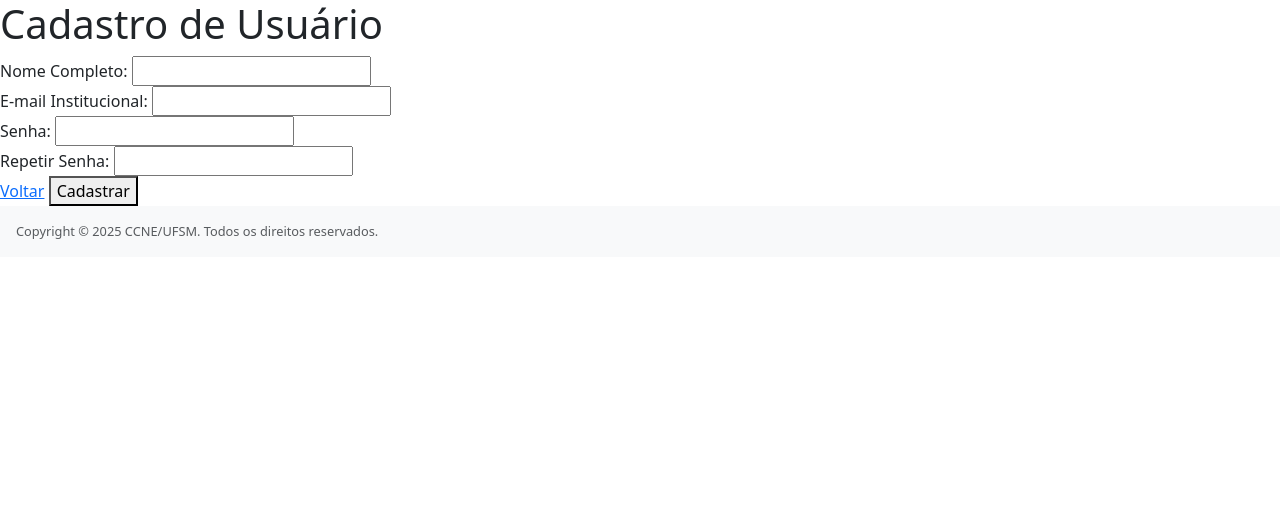
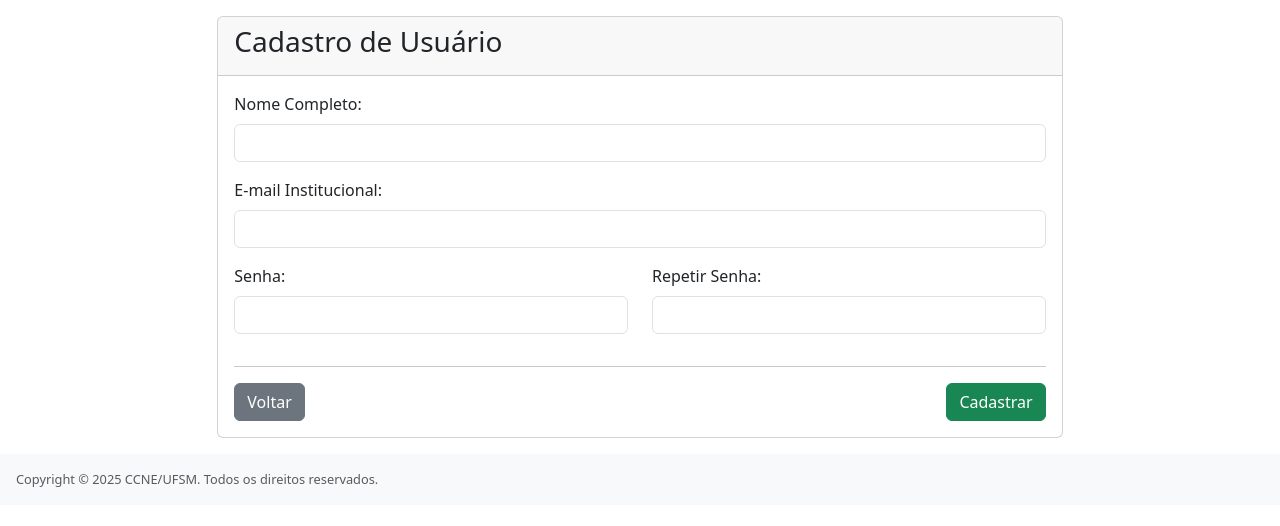
Before and after one commit to mika-font/projeto-institucional-ccne, a PHP site: page /programacao/forms/form_user.php in a window 1280 px wide. Shown: the top 526 px of the page. Run offline with PHP 8.4, Linux system fonts and the light colour scheme.

Commit message:
Adição de navbar e footer parte 2 e estilização do formulário de usuários

```diff
--- a/forms/form_user.php
+++ b/forms/form_user.php
@@ -56,75 +56,92 @@ $type = $user_editing['tipo'] ?? 0;
 </head>
 
 <body>
-    <?php if(isset($_SESSION['id_user'])) {
+    <?php if (isset($_SESSION['id_user'])) {
         include_once(__DIR__ . '/../templates/header.php');
     } ?>
 
     <main>
+        <div class="row justify-content-center">
+            <div class="col-md-8 mt-3 mb-3">
+                <div class="card">
+                    <div class="card-header">
+                        <h3><?= $edit_mode ? 'Alteração' : 'Cadastro' ?> de Usuário</h3>
+                    </div>
+                    <div class="card-body">
                         <form action="../processes/process_user.php" method="post">
-            <h1><?= $edit_mode ? 'Alteração' : 'Cadastro' ?> de Usuário</h1>
 
                             <?php if ($edit_mode): ?>
-                <input type="hidden" name="id" value="<?= htmlspecialchars($id_user) ?>">
+                                <input type="hidden" name="id_user" value="<?= htmlspecialchars($id_user) ?>">
                             <?php endif; ?>
 
-            <label for="name">Nome Completo:</label>
-            <input type="text" id="name" name="name" value="<?= htmlspecialchars($name) ?>" required><br>
+                            <div class="mb-3">
+                                <label for="name" class="form-label">Nome Completo:</label>
+                                <input type="text" class="form-control" id="name" name="name" value="<?= htmlspecialchars($name) ?>" required>
+                            </div>
 
-            <label for="email">E-mail Institucional:</label>
-            <input type="email" id="email" name="email" value="<?= htmlspecialchars($email) ?>" required><br>
+                            <div class="mb-3">
+                                <label for="email" class="form-label">E-mail Institucional:</label>
+                                <input type="email" class="form-control" id="email" name="email" value="<?= htmlspecialchars($email) ?>" required>
+                            </div>
 
-            <label for="password">Senha:</label>
-            <input type="password" id="password" name="password" <?= !$edit_mode ? 'required' : '' ?>><br>
+                            <div class="row">
+                                <div class="col-md-6 mb-3">
+                                    <label for="password" class="form-label">Senha:</label>
+                                    <input type="password" class="form-control" id="password" name="password" <?= !$edit_mode ? 'required' : '' ?>>
                                     <?php if ($edit_mode): ?>
-                <small>Deixe em branco para não alterar a senha.</small><br>
+                                        <div class="form-text">Deixe em branco para não alterar a senha.</div>
                                     <?php endif; ?>
+                                </div>
+                                <div class="col-md-6 mb-3">
+                                    <label for="repeat_password" class="form-label">Repetir Senha:</label>
+                                    <input type="password" class="form-control" id="repeat_password" name="repeat_password" <?= !$edit_mode ? 'required' : '' ?>>
+                                </div>
+                            </div>
 
-            <label for="repeat_password">Repetir Senha:</label>
-            <input type="password" id="repeat_password" name="repeat_password" <?= !$edit_mode ? 'required' : '' ?>><br>
-
-            <?php
-            // Caso 1: O usuário logado é um Gerente E ele está editando o perfil de OUTRA PESSOA.
-            if (isset($_SESSION['type']) && $_SESSION['type'] == RULE_GERENTE && $_SESSION['id_user'] != $id_user) :
-            ?>
-                <label for="type">Tipo de Usuário:</label>
-                <select id="type" name="type" required>
+                            <?php // Caso 1: O usuário logado é um Gerente E ele está editando o perfil de OUTRA PESSOA.
+                            if (isset($_SESSION['type']) && $_SESSION['type'] == RULE_GERENTE && $edit_mode && $_SESSION['id_user'] != $id_user) : ?>
+                                <div class="mb-3">
+                                    <label for="type" class="form-label">Tipo de Usuário:</label>
+                                    <select class="form-select" id="type" name="type" required>
                                         <option value="<?= RULE_ESTUDANTE ?>" <?= $type == RULE_ESTUDANTE ? 'selected' : '' ?>>Estudante</option>
                                         <option value="<?= RULE_ORIENTADOR ?>" <?= $type == RULE_ORIENTADOR ? 'selected' : '' ?>>Orientador</option>
                                         <option value="<?= RULE_DIRECAO ?>" <?= $type == RULE_DIRECAO ? 'selected' : '' ?>>Direção</option>
                                         <option value="<?= RULE_FINANCEIRO ?>" <?= $type == RULE_FINANCEIRO ? 'selected' : '' ?>>Financeiro</option>
                                         <option value="<?= RULE_GERENTE ?>" <?= $type == RULE_GERENTE ? 'selected' : '' ?>>Gerente</option>
                                     </select>
-                <br>
-
+                                </div>
                             <?php
                             // Caso 2: O usuário logado é um Gerente E ele está editando A SI MESMO.
-            elseif (isset($_SESSION['type']) && $_SESSION['type'] == RULE_GERENTE && $_SESSION['id_user'] == $id_user) :
-            ?>
-                <label for="type">Tipo de Usuário:</label>
-                <select id="type" name="type_disabled" disabled>
+                            elseif (isset($_SESSION['type']) && $_SESSION['type'] == RULE_GERENTE && $edit_mode && $_SESSION['id_user'] == $id_user) : ?>
+                                <div class="mb-3">
+                                    <label for="type" class="form-label">Tipo de Usuário:</label>
+                                    <select class="form-select" id="type" name="type_disabled" disabled>
                                         <option>Gerente</option>
                                     </select>
                                     <input type="hidden" name="type" value="<?= RULE_GERENTE ?>">
-                <br>
-                <small>O Gerente Master não pode alterar o seu próprio nível de acesso.</small>
-                <br>
-
-            <?php
-            // Caso 3: Outros usuários (não-gerentes) ou um novo cadastro público.
-            else:
-            ?>
+                                    <div class="form-text">O Gerente Master não pode alterar o seu próprio nível de acesso.</div>
+                                </div>
+                            <?php else: ?>
                                 <input type="hidden" name="type" value="<?= htmlspecialchars($type) ?>">
                             <?php endif; ?>
 
-            <a href="../index.php">Voltar</a>
+                            <hr>
 
+                            <div class="d-flex justify-content-between">
+                                <a href="../central.php" class="btn btn-secondary">Voltar</a>
+                                <div>
                                     <?php if ($edit_mode): ?>
-                <button type="submit" name="edit">Salvar Alterações</button>
-            <?php else: ?>
-                <button type="submit" name="register">Cadastrar</button>
+                                        <button type="submit" name="edit" class="btn btn-primary">Salvar Alterações</button>
+                                    <?php else: // Caso 3: Outros usuários (não-gerentes) ou um novo cadastro público. ?>
+                                        <button type="submit" name="register" class="btn btn-success">Cadastrar</button>
                                     <?php endif; ?>
+                                </div>
+                            </div>
                         </form>
+                    </div>
+                </div>
+            </div>
+        </div>
     </main>
     <?php include_once(__DIR__ . '/../templates/footer.php'); ?>
 </body>
--- a/processes/process_application.php
+++ b/processes/process_application.php
@@ -1,5 +1,4 @@
 <?php
-include_once(__DIR__ . '/../configs/rules.php');
 include_once(__DIR__ . '/../control.php');
 
 if (!isset($_POST['application']) || $_SESSION['type'] != RULE_ESTUDANTE) {
--- a/processes/process_bag.php
+++ b/processes/process_bag.php
@@ -1,5 +1,4 @@
 <?php
-include_once(__DIR__ . '/../configs/rules.php');
 include_once(__DIR__ . '/../control.php');
 
 if (!isset($_SESSION['type']) || $_SESSION['type'] != RULE_GERENTE) {
--- a/processes/process_course.php
+++ b/processes/process_course.php
@@ -1,5 +1,4 @@
 <?php
-    include_once(__DIR__ . '/../configs/rules.php');
     include_once(__DIR__ . '/../control.php');
 
     if (!isset($_SESSION['type']) || $_SESSION['type'] != RULE_GERENTE) {
--- a/processes/process_selection.php
+++ b/processes/process_selection.php
@@ -1,5 +1,4 @@
 <?php
-include_once(__DIR__ . '/../configs/rules.php');
 include_once(__DIR__ . '/../control.php');
 
 if (!isset($_POST['selection']) || !in_array($_SESSION['type'], [RULE_ORIENTADOR, RULE_DIRECAO, RULE_GERENTE])) {
--- a/processes/process_status_change.php
+++ b/processes/process_status_change.php
@@ -1,5 +1,4 @@
 <?php
-include_once(__DIR__ . '/../configs/rules.php');
 include_once(__DIR__ . '/../control.php');
 
 if (!isset($_POST['change_status']) || !in_array($_SESSION['type'], [RULE_FINANCEIRO, RULE_DIRECAO, RULE_GERENTE])) {
--- a/processes/process_subunit.php
+++ b/processes/process_subunit.php
@@ -1,5 +1,4 @@
 <?php
-include_once(__DIR__ . '/../configs/rules.php');
 include_once(__DIR__ . '/../control.php');
 
 if (!isset($_SESSION['type']) || $_SESSION['type'] != RULE_GERENTE) {
--- a/processes/process_user.php
+++ b/processes/process_user.php
@@ -55,7 +55,7 @@ if (isset($_POST['register'])) {
 } else if (isset($_POST['edit'])) {
     include_once('../control.php');
 
-    $id_to_edit = intval($_POST['id']);
+    $id_to_edit = intval($_POST['id_user']);
     $name = $_POST['name'];
     $email = $_POST['email'];
     $password = $_POST['password'];
--- a/templates/footer.php
+++ b/templates/footer.php
@@ -1,4 +1,4 @@
 <footer class="bg-light text-right text-muted p-3 mt-auto footer">
     <span class="text-muted">Copyright © 2025 CCNE/UFSM. Todos os direitos reservados.</span>
 </footer>
-<script src="./assets/js/bootstrap.bundle.min.js"></script>
+<script src="<?= BASE_URL ?>/assets/js/bootstrap.bundle.min.js"></script>
```
Also changed, not shown: lists/list_bag.php (+6 -3 lines), lists/list_candidates.php (+5 -2 lines), lists/list_course.php (+9 -4 lines), lists/list_my_bags.php (+5 -3 lines), lists/list_subunit.php (+9 -4 lines), lists/list_user.php (+5 -3 lines), templates/header.php (+10 -10 lines). Lines whose indentation alone changed are shown as unchanged.
